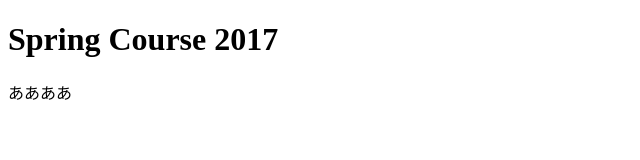
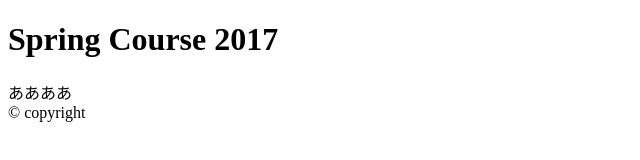
Before and after one commit to tearmilys/spring2017, a plain HTML site: page day1/index.html in a window 1280 px wide. Shown: the whole page, without its empty margins (0-640 px from the left). Drawn offline with Linux system fonts and the light colour scheme.

Commit message:
copyright

```diff
--- a/day1/index.html
+++ b/day1/index.html
@@ -15,6 +15,7 @@
 
   </div>
   <div id="footer"></div>
+  <div class="footer">&copy copyright</div>
   <script src="js/day1.js"></script>
 </body>
 </html>
```
